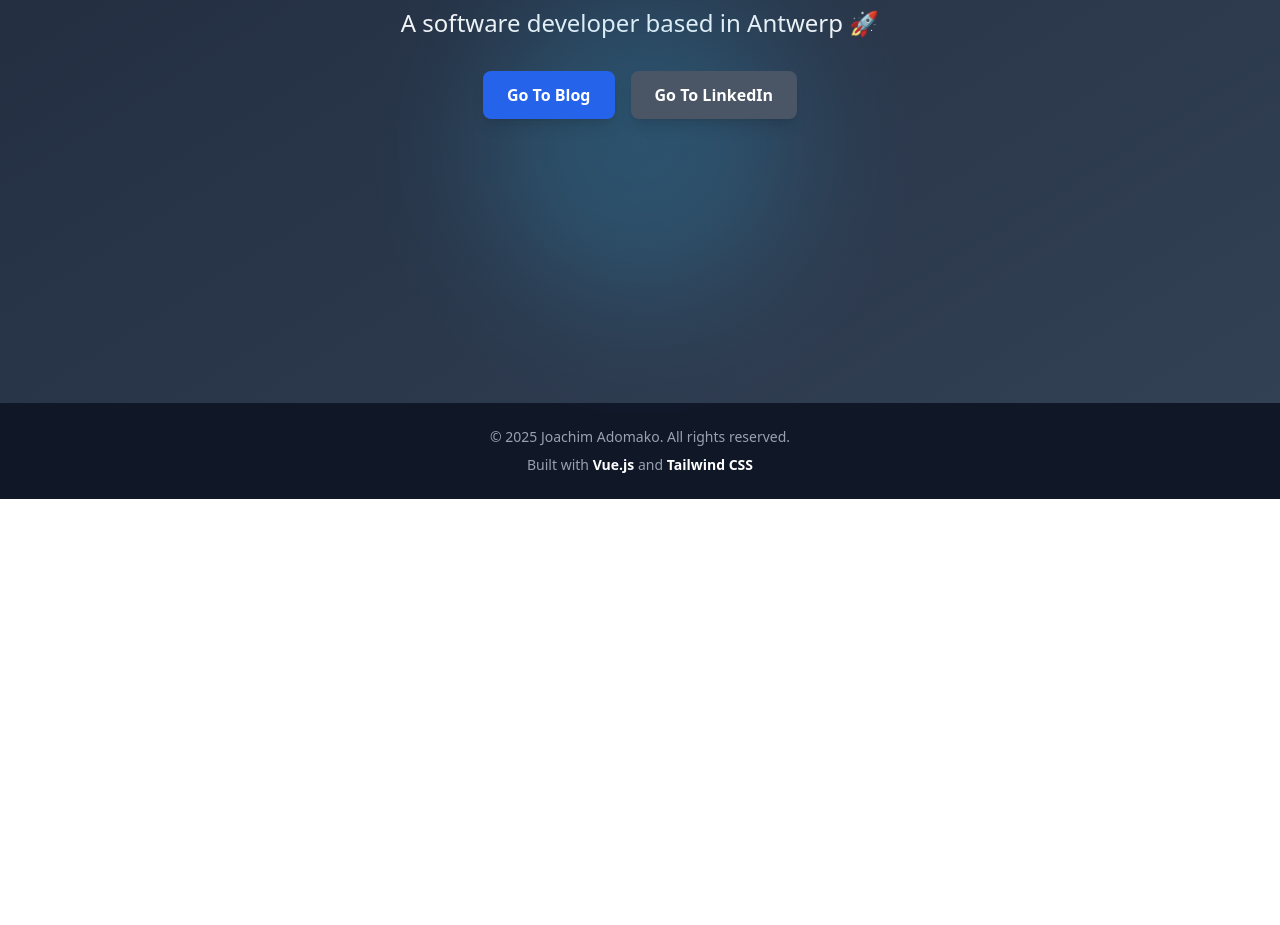
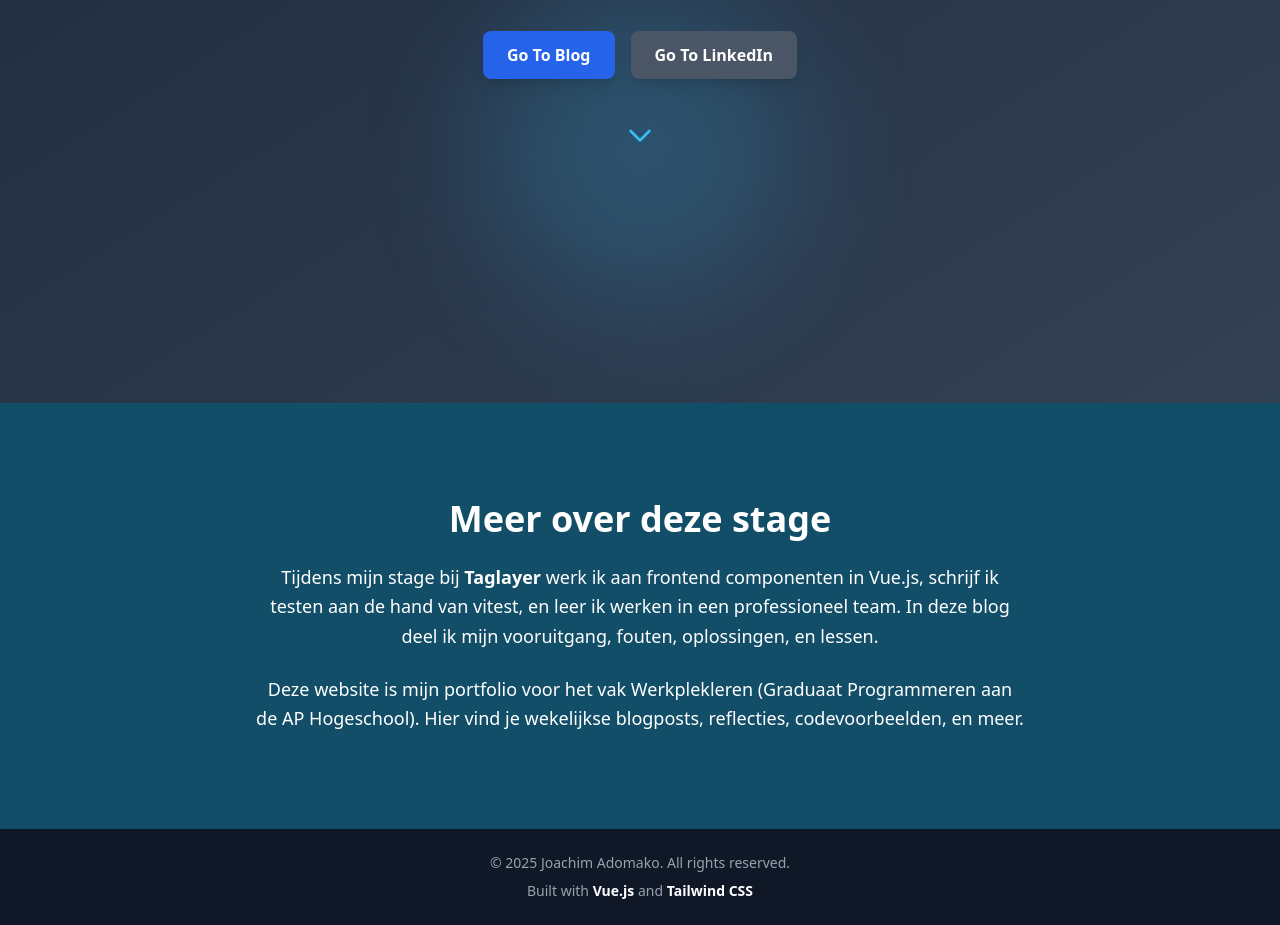
Before and after one commit to JoachimAdomako/TagLayer25, a Vue app in the folder blog/: page / in a window 1280 px wide. Shown: the part 457-1382 px from the top of the page. Before the commit the page ends 956 px from the top, so only its background shows below. Built offline with nearby package versions, Linux system fonts and the light colour scheme; no server answers.

Commit message:
added extra information section

```diff
--- a/blog/src/views/main.vue
+++ b/blog/src/views/main.vue
@@ -3,6 +3,7 @@ export default {
   name: "MainPage",
 };
 </script>
+
 
 <template>
     <div class="min-h-screen bg-gradient-to-br from-[#1e293b] to-[#334155] text-white flex flex-col">
@@ -26,13 +27,32 @@ export default {
         href="https://www.linkedin.com/in/joachim-adomako-3537b8197/"
         class="relative z-10 px-6 py-3 bg-gray-600 hover:bg-gray-500 text-white font-semibold rounded-lg shadow-lg transition-all transform hover:scale-105">
         Go To LinkedIn
-    </a>
+        </a>
         </div>
+        <!-- Scroll Down Arrow -->
+         <div class="mt-12 animate-bounce cursor-pointer">
+          <svg class="w-8 h-8 text-[#38bdf8] mx-auto" fill="none" stroke="currentColor" stroke-width="2" viewBox="0 0 24 24">
+            <path stroke-linecap="round" stroke-linejoin="round" d="M19 9l-7 7-7-7" />
+          </svg>
+        </div>
+
       </div>
-
       <!-- Floating Glow Effect -->
       <div class="absolute bottom-10 left-1/2 transform -translate-x-1/2 w-80 h-80 bg-[#38bdf8] opacity-20 rounded-full filter blur-3xl"></div>
+
     </div>
+      <!-- Info Section -->
+      <section id="intro" class="bg-[#124e68] text-white px-6 py-16 md:py-24 text-center">
+        <div class="max-w-3xl mx-auto">
+          <h2 class="text-3xl md:text-4xl font-bold mb-6">Meer over deze stage</h2>
+          <p class="text-lg leading-relaxed">
+            Tijdens mijn stage bij <strong>Taglayer</strong> werk ik aan frontend componenten in Vue.js, schrijf ik testen aan de hand van vitest, en leer ik werken in een professioneel team. In deze blog deel ik mijn vooruitgang, fouten, oplossingen, en lessen.
+          </p>
+          <p class="text-lg mt-6 leading-relaxed text-white">
+            Deze website is mijn portfolio voor het vak Werkplekleren (Graduaat Programmeren aan de AP Hogeschool). Hier vind je wekelijkse blogposts, reflecties, codevoorbeelden, en meer.
+          </p>
+        </div>
+      </section>
   </template>
 <style scoped>
 @keyframes fadeIn {
```
